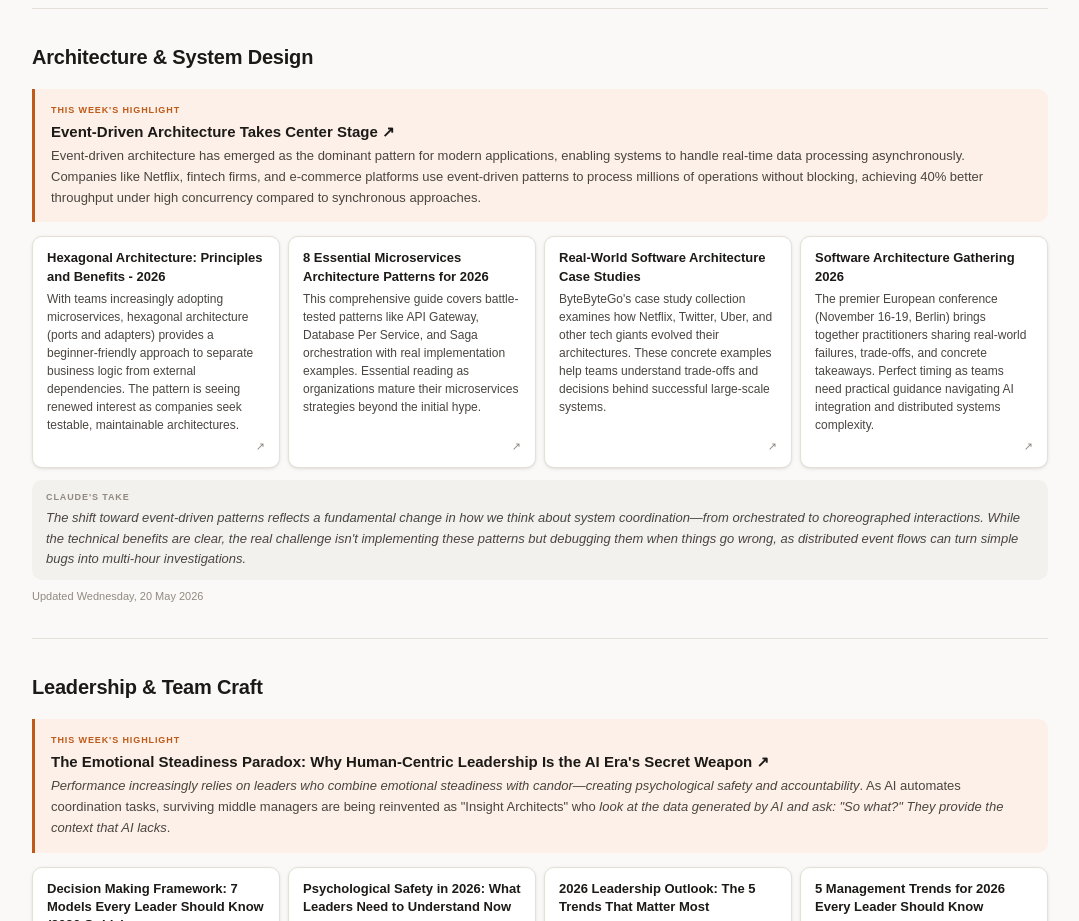
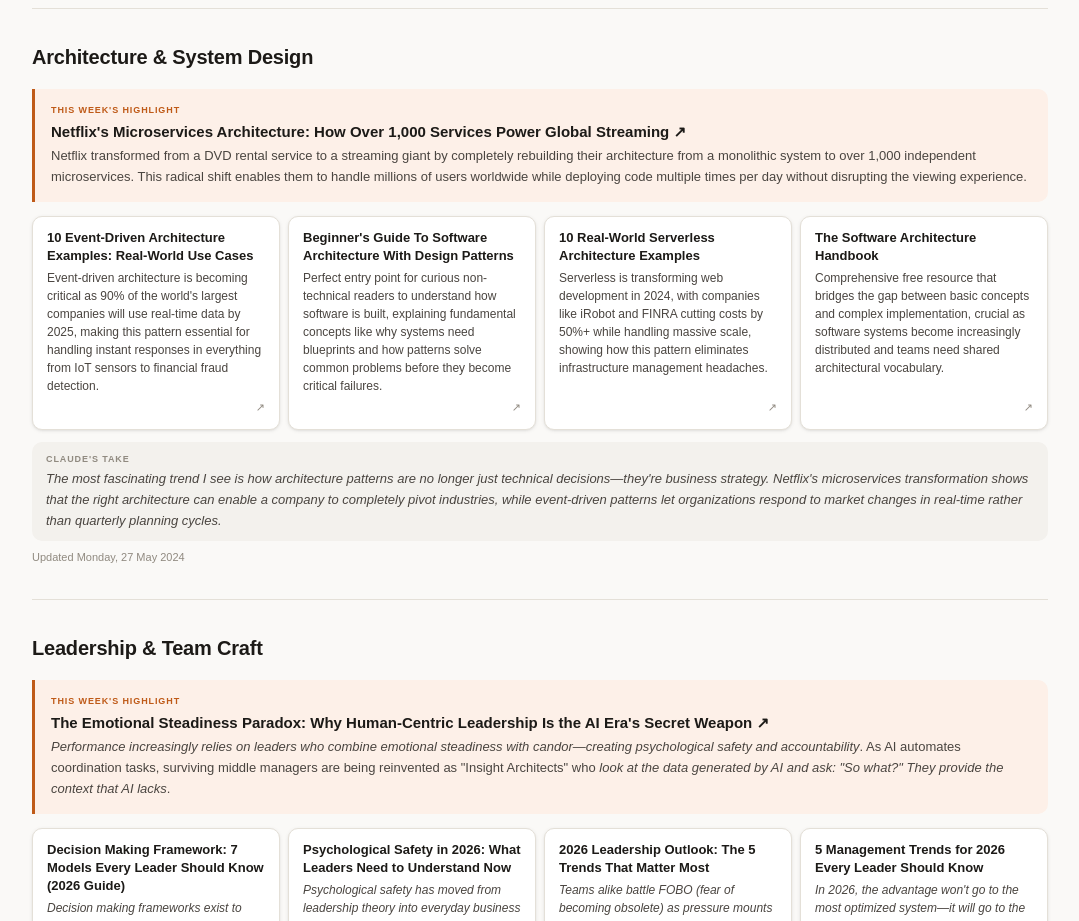
Before and after one commit to funfairlabs-incubator/learning-monkey-switch, a plain HTML site: page index.html in a window 1280 px wide. Shown: the part 3780-4701 px from the top of the page, without its empty margins (100-1179 px from the left). Drawn offline with Linux system fonts and the light colour scheme.

Commit message:
deploy: ca2e2ab1aa44a2449a33426a7bed20fd88179568

```diff
--- a/index.html
+++ b/index.html
@@ -243,39 +243,39 @@
     <h2 class="topic-title">Architecture & System Design</h2>
     <div class="highlight-card">
       <span class="highlight-label">This week's highlight</span>
-      <a href="https://encore.cloud/resources/event-driven-architecture" target="_blank" rel="noopener noreferrer" class="highlight-link">
-        Event-Driven Architecture Takes Center Stage ↗
+      <a href="https://www.clustox.com/blog/netflix-case-study/" target="_blank" rel="noopener noreferrer" class="highlight-link">
+        Netflix's Microservices Architecture: How Over 1,000 Services Power Global Streaming ↗
       </a>
-      <p class="highlight-summary">Event-driven architecture has emerged as the dominant pattern for modern applications, enabling systems to handle real-time data processing asynchronously. Companies like Netflix, fintech firms, and e-commerce platforms use event-driven patterns to process millions of operations without blocking, achieving 40% better throughput under high concurrency compared to synchronous approaches.</p>
+      <p class="highlight-summary">Netflix transformed from a DVD rental service to a streaming giant by completely rebuilding their architecture from a monolithic system to over 1,000 independent microservices. This radical shift enables them to handle millions of users worldwide while deploying code multiple times per day without disrupting the viewing experience.</p>
     </div>
     <div class="resources-grid">
 
-    <a href="https://www.aalpha.net/blog/hexagonal-architecture/" target="_blank" rel="noopener noreferrer" class="resource-card">
-      <span class="resource-title">Hexagonal Architecture: Principles and Benefits - 2026</span>
-      <span class="resource-why">With teams increasingly adopting microservices, hexagonal architecture (ports and adapters) provides a beginner-friendly approach to separate business logic from external dependencies. The pattern is seeing renewed interest as companies seek testable, maintainable architectures.</span>
+    <a href="https://estuary.dev/blog/event-driven-architecture-examples/" target="_blank" rel="noopener noreferrer" class="resource-card">
+      <span class="resource-title">10 Event-Driven Architecture Examples: Real-World Use Cases</span>
+      <span class="resource-why">Event-driven architecture is becoming critical as 90% of the world's largest companies will use real-time data by 2025, making this pattern essential for handling instant responses in everything from IoT sensors to financial fraud detection.</span>
       <span class="resource-link-icon">↗</span>
     </a>
-    <a href="https://www.wondermentapps.com/blog/example-microservices-architecture/" target="_blank" rel="noopener noreferrer" class="resource-card">
-      <span class="resource-title">8 Essential Microservices Architecture Patterns for 2026</span>
-      <span class="resource-why">This comprehensive guide covers battle-tested patterns like API Gateway, Database Per Service, and Saga orchestration with real implementation examples. Essential reading as organizations mature their microservices strategies beyond the initial hype.</span>
+    <a href="https://zerotomastery.io/blog/software-architecture-design-patterns/" target="_blank" rel="noopener noreferrer" class="resource-card">
+      <span class="resource-title">Beginner's Guide To Software Architecture With Design Patterns</span>
+      <span class="resource-why">Perfect entry point for curious non-technical readers to understand how software is built, explaining fundamental concepts like why systems need blueprints and how patterns solve common problems before they become critical failures.</span>
       <span class="resource-link-icon">↗</span>
     </a>
-    <a href="https://bytebytego.com/guides/real-world-case-studies/" target="_blank" rel="noopener noreferrer" class="resource-card">
-      <span class="resource-title">Real-World Software Architecture Case Studies</span>
-      <span class="resource-why">ByteByteGo's case study collection examines how Netflix, Twitter, Uber, and other tech giants evolved their architectures. These concrete examples help teams understand trade-offs and decisions behind successful large-scale systems.</span>
+    <a href="https://www.zeepalm.com/blog/10-real-world-serverless-architecture-examples" target="_blank" rel="noopener noreferrer" class="resource-card">
+      <span class="resource-title">10 Real-World Serverless Architecture Examples</span>
+      <span class="resource-why">Serverless is transforming web development in 2024, with companies like iRobot and FINRA cutting costs by 50%+ while handling massive scale, showing how this pattern eliminates infrastructure management headaches.</span>
       <span class="resource-link-icon">↗</span>
     </a>
-    <a href="https://www.software-architecture-gathering.com/" target="_blank" rel="noopener noreferrer" class="resource-card">
-      <span class="resource-title">Software Architecture Gathering 2026</span>
-      <span class="resource-why">The premier European conference (November 16-19, Berlin) brings together practitioners sharing real-world failures, trade-offs, and concrete takeaways. Perfect timing as teams need practical guidance navigating AI integration and distributed systems complexity.</span>
+    <a href="https://www.freecodecamp.org/news/an-introduction-to-software-architecture-patterns/" target="_blank" rel="noopener noreferrer" class="resource-card">
+      <span class="resource-title">The Software Architecture Handbook</span>
+      <span class="resource-why">Comprehensive free resource that bridges the gap between basic concepts and complex implementation, crucial as software systems become increasingly distributed and teams need shared architectural vocabulary.</span>
       <span class="resource-link-icon">↗</span>
     </a>
     </div>
     <div class="claude-take">
       <span class="take-label">Claude's take</span>
-      <p>The shift toward event-driven patterns reflects a fundamental change in how we think about system coordination—from orchestrated to choreographed interactions. While the technical benefits are clear, the real challenge isn't implementing these patterns but debugging them when things go wrong, as distributed event flows can turn simple bugs into multi-hour investigations.</p>
+      <p>The most fascinating trend I see is how architecture patterns are no longer just technical decisions—they're business strategy. Netflix's microservices transformation shows that the right architecture can enable a company to completely pivot industries, while event-driven patterns let organizations respond to market changes in real-time rather than quarterly planning cycles.</p>
     </div>
-    <div class="section-meta">Updated Wednesday, 20 May 2026</div>
+    <div class="section-meta">Updated Monday, 27 May 2024</div>
   </section>
 
   <section class="topic-section">
```
